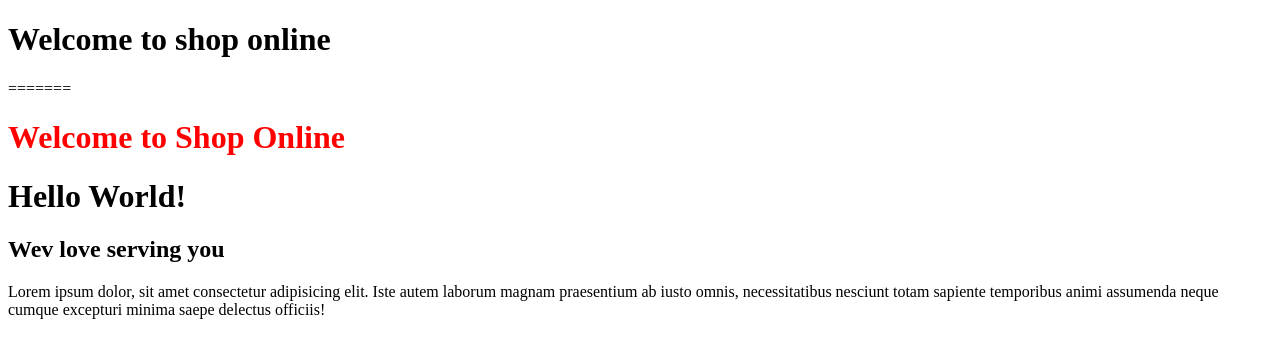
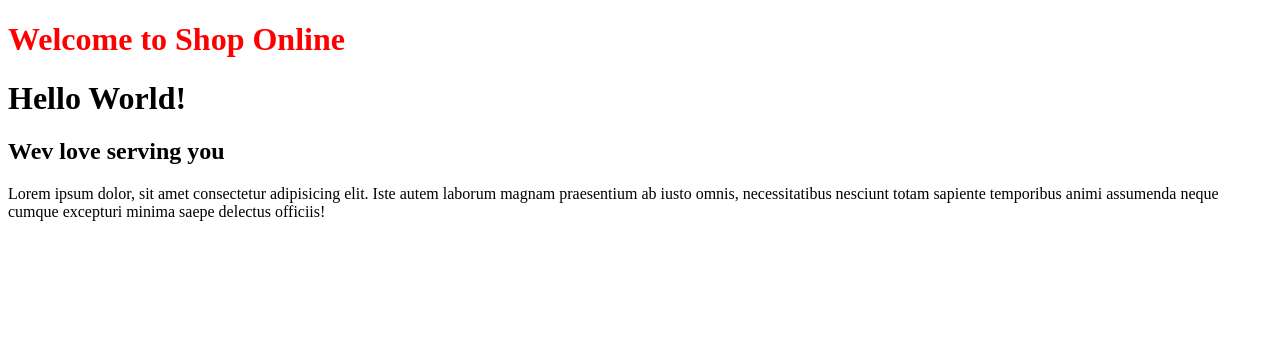
Before and after one commit to chibukasia/shop-online, a plain HTML site: page index.html in a window 1280 px wide. Drawn offline with Linux system fonts and the light colour scheme.

Commit message:
Revert "added welcome header"

```diff
--- a/index.html
+++ b/index.html
@@ -2,12 +2,9 @@
 <html>
     <head>
         <title>shop online</title>
-
     </head>
 
     <body>
-        <h1>Welcome to shop online</h1>
-=======
         <h1 style="color: red">Welcome to Shop Online</h1>
         <h1>Hello World!</h1>
         <h2>Wev love serving you </h2>
```
